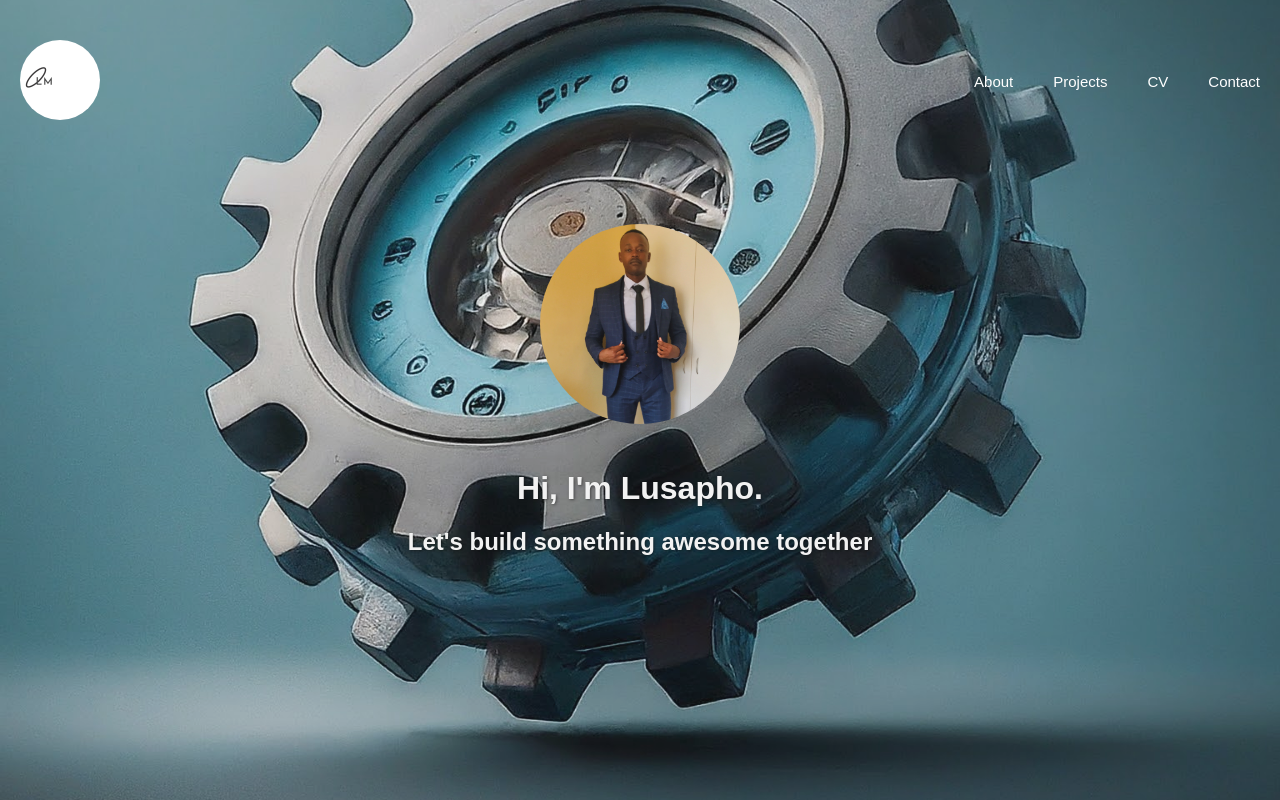
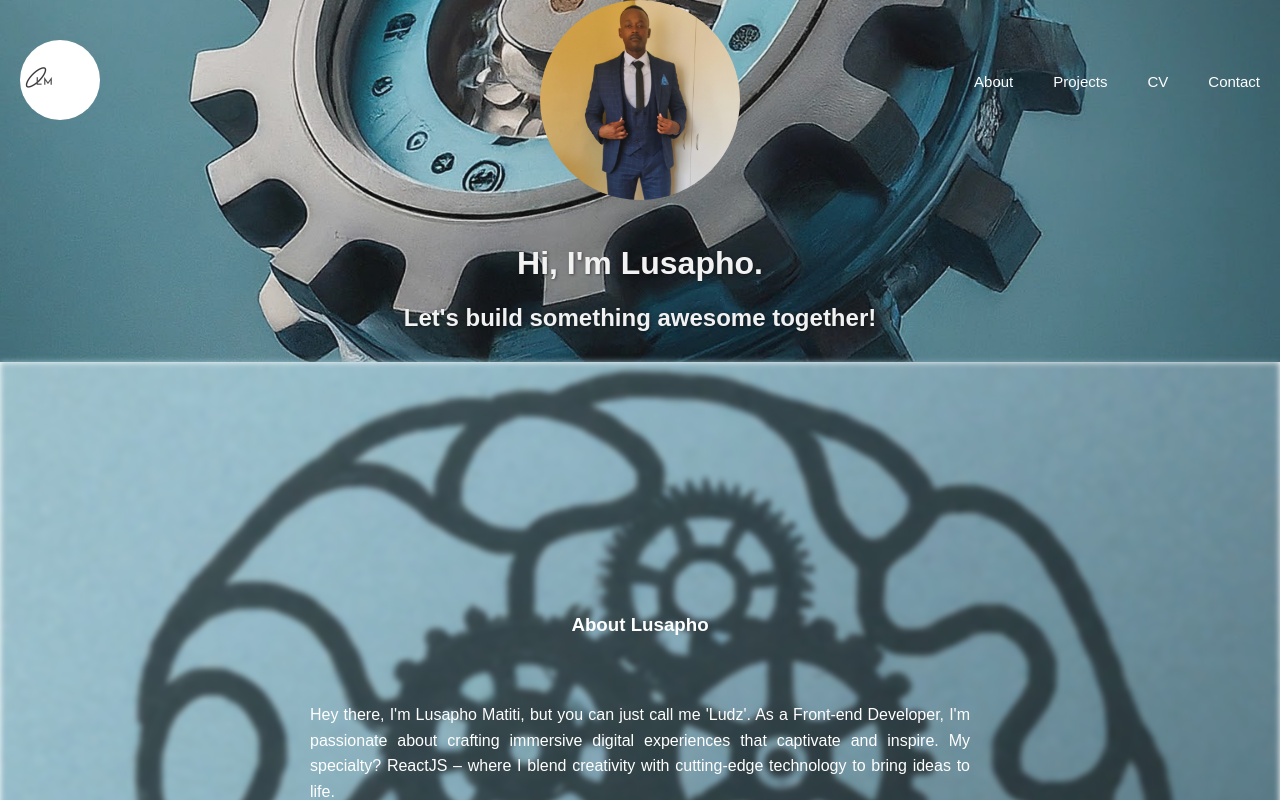
Before and after one commit to LusaphoMatiti/LMDevPro, a React (Create React App) app: page / in a window 1280 px wide. Shown: the top 800 px of the page. Built offline with nearby package versions, Linux system fonts and the light colour scheme; the HTML template or start-up script is replaced by a standard one.

Commit message:
Made changes on the css

```diff
--- a/src/pages/LandPage.jsx
+++ b/src/pages/LandPage.jsx
@@ -29,7 +29,7 @@ const LandPage = () => {
         </div>
         <div className="animate-left">
           <h1>Hi, I'm Lusapho.</h1>
-          <h2>Let's build something awesome together</h2>
+          <h2>Let's build something awesome together!</h2>
         </div>
       </div>
     </div>
--- a/src/styling/CV.css
+++ b/src/styling/CV.css
@@ -37,7 +37,7 @@
   flex: 1; /* Allow the right div to grow to fill available space */
   padding-left: 20px; /* Add padding to create space between left and right div */
   padding-right: 30px;
-  background-color: #ffffff;
+  background-color: black;
   max-width: 90%;
   border-top-right-radius: 20px;
   border-bottom-right-radius: 20px;
--- a/src/styling/LandPage.css
+++ b/src/styling/LandPage.css
@@ -1,5 +1,6 @@
 .landpage {
   font-family: "Poppins", sans-serif;
+  position: relative;
   color: #fff;
   display: flex;
   align-items: center;
@@ -9,8 +10,10 @@
   background-size: cover;
   background-repeat: no-repeat;
   background-position: center;
-  height: 100vh;
+  height: 100%;
   width: 100%;
+  top: 0;
+  left: 0;
   filter: contrast(90%);
   text-align: center;
 }
```
